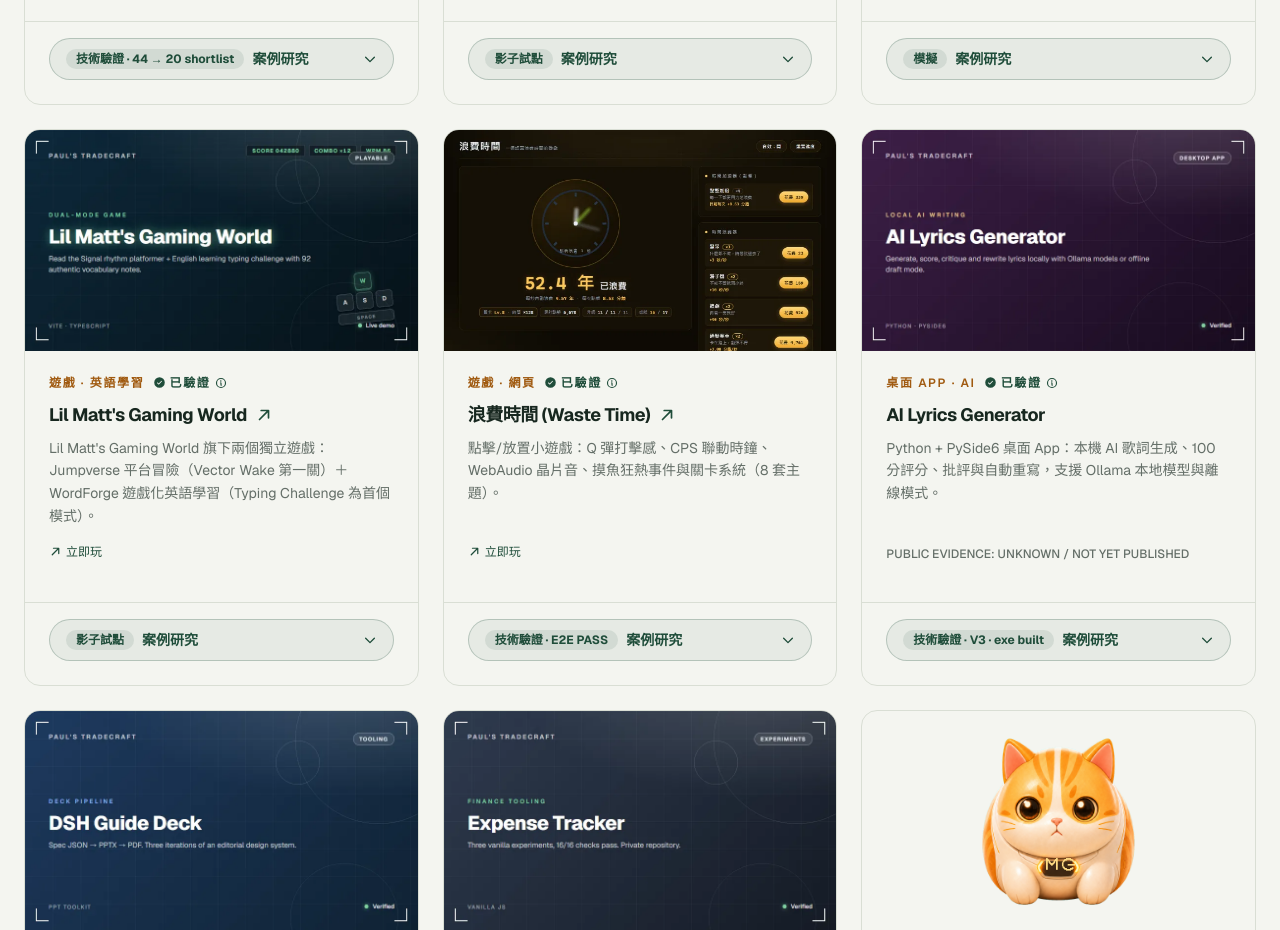
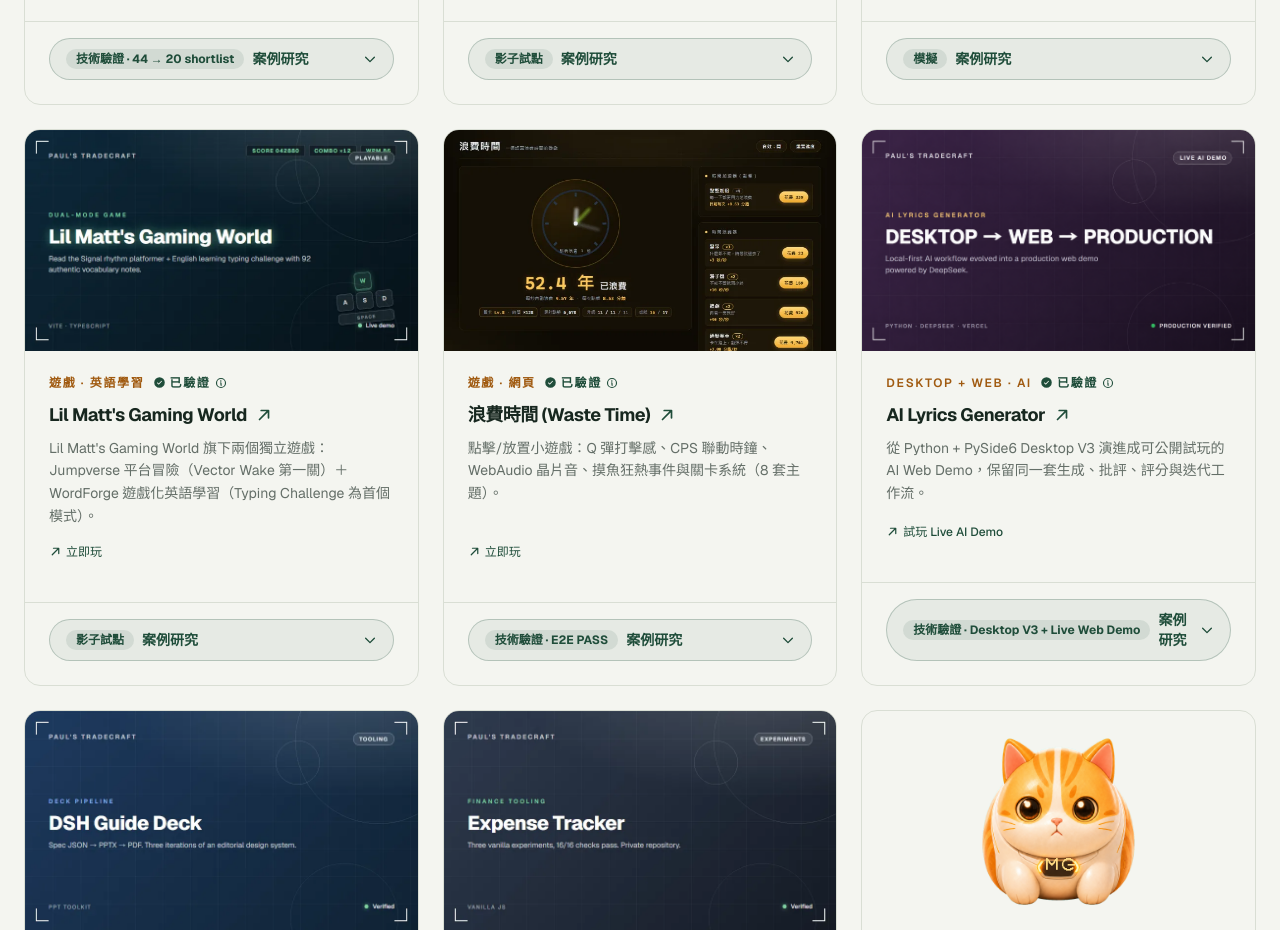
Before and after one commit to apchen1978/pauls-tradecraft, a React (Vite) app: page / in a window 1280 px wide. Shown: the part 4980-5910 px from the top of the page. Built offline with nearby package versions, Linux system fonts and the light colour scheme.

Commit message:
feat: update AI lyrics live demo case study

```diff
--- a/src/components/Works.jsx
+++ b/src/components/Works.jsx
@@ -19,16 +19,17 @@ const iconMap = {
   briefcase: Briefcase,
 };
 
-function CaseStudy({ c, related }) {
+function CaseStudy({ c, related, link, linkLabel }) {
   const { lang, t } = useLang();
   const f = (field) => (field ? field[lang] : "");
+  const stageTag = typeof c.stageTag === "string" ? c.stageTag : c.stageTag?.[lang];
   const labels = t.works.caseStudy;
   return (
     <details className="group mt-4 border-t border-line px-6 pt-4 pb-6">
       <summary className="flex cursor-pointer list-none items-center gap-2 rounded-pill border border-forest/25 bg-forest/[0.06] px-4 py-2.5 text-sm font-bold text-forest transition-colors hover:bg-forest/10 [&::-webkit-details-marker]:hidden">
         <span className="rounded-pill bg-forest/10 px-2.5 py-0.5 text-xs font-bold text-forest">
           {f(c.stage)}
-          {c.stageTag ? ` · ${c.stageTag}` : ""}
+           {stageTag ? ` · ${stageTag}` : ""}
         </span>
         <span className="flex-1">{labels.label}</span>
         <CaretDown size={14} weight="bold" className="transition-transform group-open:rotate-180" />
@@ -42,14 +43,26 @@ function CaseStudy({ c, related }) {
            <dt className="font-semibold text-ink/80">{labels.approach}</dt>
            <dd className="mt-0.5 leading-relaxed text-ink/65">{f(c.approach)}</dd>
          </div>
+         {c.highlights && (
+           <div>
+             <dt className="font-semibold text-ink/80">{labels.capabilities ?? "Capabilities"}</dt>
+             <dd className="mt-1">
+               <ul className="grid gap-1.5 text-ink/65 sm:grid-cols-2">
+                 {c.highlights[lang].map((item) => <li key={item} className="flex gap-2 leading-relaxed"><span className="mt-2 h-1.5 w-1.5 shrink-0 rounded-full bg-amber" />{item}</li>)}
+               </ul>
+             </dd>
+           </div>
+         )}
+         {!c.compact && (
            <div>
              <dt className="font-semibold text-ink/80">{labels.tools}</dt>
              <dd className="mt-0.5 leading-relaxed text-ink/65">{f(c.tools)}</dd>
            </div>
-        <div>
+         )}
+         {!c.compact && <div>
            <dt className="font-semibold text-ink/80">{labels.result}</dt>
            <dd className="mt-0.5 leading-relaxed text-ink/65">{f(c.result)}</dd>
-        </div>
+         </div>}
         <div>
           <dt className="font-semibold text-ink/80">{labels.evidence}</dt>
           <dd className="mt-0.5 break-words leading-relaxed text-ink/65">{f(c.evidence)}</dd>
@@ -65,6 +78,14 @@ function CaseStudy({ c, related }) {
               {typeof related.label === "string" ? related.label : related.label?.[lang]}
             </a>
             {related.note && <p className="mt-1 text-xs leading-relaxed text-ink/55">{typeof related.note === "string" ? related.note : related.note?.[lang]}</p>}
+         </div>
+        )}
+        {c.compact && link && (
+          <div className="border-t border-line pt-3">
+            <a href={link} target="_blank" rel="noopener noreferrer" className="inline-flex items-center gap-1.5 font-semibold text-forest transition-colors hover:text-amber">
+              <ArrowUpRight size={14} weight="bold" />
+              {typeof linkLabel === "string" ? linkLabel : linkLabel?.[lang]}
+            </a>
           </div>
         )}
       </dl>
@@ -107,7 +128,6 @@ export default function Works() {
             <motion.article
               key={w.id}
               id={w.id}
-              className="scroll-mt-28"
               onClick={
                 w.link
                   ? undefined
@@ -121,7 +141,7 @@ export default function Works() {
               whileInView={{ opacity: 1, y: 0 }}
               viewport={{ once: true, margin: "-60px" }}
               transition={{ duration: 0.5, ease: "easeOut", delay: (i % 3) * 0.06 }}
-              className={`group flex flex-col overflow-hidden rounded-card border border-line bg-bone transition-colors hover:border-forest/40 col-span-1 ${desktopSpan} ${w.link ? "" : "cursor-pointer"}`}
+               className={`group flex scroll-mt-28 flex-col overflow-hidden rounded-card border border-line bg-bone transition-colors hover:border-forest/40 col-span-1 ${desktopSpan} ${w.link ? "" : "cursor-pointer"}`}
             >
               <Wrapper {...wrapperProps} className="flex flex-1 flex-col">
                 {w.cover ? (
@@ -185,7 +205,7 @@ export default function Works() {
                   )}
                 </div>
               </Wrapper>
-              {w.case && <CaseStudy c={w.case} related={w.related} />}
+         {w.case && <CaseStudy c={w.case} related={w.related} link={w.link} linkLabel={w.linkLabel} />}
             </motion.article>
           );
         })}
--- a/src/data/works.js
+++ b/src/data/works.js
@@ -322,43 +322,49 @@ export const works = [
   },
   {
     id: "lyrics",
-    cover: "/images/cover-lyrics.webp",
-    imageAlt: { zh: "AI Lyrics Generator 桌面應用", en: "AI Lyrics Generator desktop app" },
+    cover: "/images/cover-lyrics-v2.png",
+     imageAlt: { zh: "AI Lyrics Generator Desktop V3 與 Live Web Demo", en: "AI Lyrics Generator Desktop V3 and live web demo" },
     span: "col-span-1",
     verified: true,
-    link: null,
+     link: "https://deploy-lake-zeta.vercel.app",
+     linkLabel: { zh: "試玩 Live AI Demo", en: "Try Live AI Demo" },
     zh: {
       title: "AI Lyrics Generator",
-      desc: "Python + PySide6 桌面 App：本機 AI 歌詞生成、100 分評分、批評與自動重寫，支援 Ollama 本地模型與離線模式。",
-      tag: "桌面 App · AI",
+       desc: "從 Python + PySide6 Desktop V3 演進成可公開試玩的 AI Web Demo，保留同一套生成、批評、評分與迭代工作流。",
+       tag: "Desktop + Web · AI",
     },
     en: {
       title: "AI Lyrics Generator",
-      desc: "Python + PySide6 desktop app: local AI lyric generation, 100-point scoring, critique and auto-rewrite, with Ollama local models and offline mode.",
-      tag: "Desktop app · AI",
+       desc: "Evolved from a Python + PySide6 Desktop V3 app into a public AI Web Demo while preserving the same generation, critique, scoring, and iteration workflow.",
+       tag: "Desktop + Web · AI",
     },
     case: {
       stage: { zh: "技術驗證", en: "Technical Validation" },
-      stageTag: "V3 · exe built",
+       stageTag: { zh: "Desktop V3 + Live Web Demo", en: "Desktop V3 + Live Web Demo" },
+       compact: true,
        problem: {
-        zh: "歌詞創作缺乏本機、可離線的 AI 輔助流程：生成、評分、批評、重寫各自分散。",
-        en: "Lyric writing lacked a local, offline-capable AI workflow: generation, scoring, critique, and rewrite were disconnected.",
+         zh: "歌詞創作工具往往只停留在單次生成，缺少可實際操作的品質控制與迭代流程。",
+         en: "Lyric tools often stop at one-shot generation, without a practical quality-control and iteration workflow.",
        },
        approach: {
-        zh: "Python + PySide6 桌面 App：生成 → 批評 → 自動重寫 → 輸出；100 分品質評分（Hook/可唱性/押韻等六軸）；版本歷史與 A/B 比較；Ollama 本地模型或離線草稿模式。",
-        en: "Python + PySide6 desktop app: generate → critique → auto-rewrite → output; 100-point quality score across six axes; version history and A/B compare; Ollama local models or offline draft mode.",
+         zh: "Desktop V3 canonical core → Python serverless adapter → DeepSeek API → Vercel deployment；Web 只負責 presentation 與安全 API boundary。",
+         en: "Desktop V3 canonical core → Python serverless adapter → DeepSeek API → Vercel deployment; the Web layer owns presentation and the secure API boundary.",
+       },
+       highlights: {
+         zh: ["Generate → Critic → 100 分 Quality Score → Auto Rewrite", "Rewrite Directions 與 Chorus Hooks", "Version History 與 A/B Comparison", "Desktop canonical core 延伸至公開 Web", "DeepSeek-powered 真實生成，API key 僅存在 server-side", "390px / 1280px、rate-limit rejection 與 client bundle 已驗證"],
+         en: ["Generate → Critic → 100-point Quality Score → Auto Rewrite", "Rewrite Directions and Chorus Hooks", "Version History and A/B Comparison", "Desktop canonical core extended to a public Web Demo", "DeepSeek-powered live generation with the API key server-side only", "390px / 1280px, rate-limit rejection, and client-bundle checks verified"],
        },
        tools: {
-        zh: "Python · PySide6 · Ollama（qwen2.5 / llama3.2）· TXT/DOCX 匯出",
-        en: "Python · PySide6 · Ollama (qwen2.5 / llama3.2) · TXT/DOCX export",
+         zh: "Python · PySide6 · DeepSeek API · Vercel Serverless · Ollama · HTML/CSS/JavaScript",
+         en: "Python · PySide6 · DeepSeek API · Vercel Serverless · Ollama · HTML/CSS/JavaScript",
        },
        result: {
-        zh: "V3 功能集完成，本機 exe 產物已建置（40.9MB）。",
-        en: "V3 feature set complete; local EXE build produced (40.9MB).",
+         zh: "Desktop V3 可獨立執行，Windows EXE 已建置（40.9MB）；公開 Live Web Demo 已部署，Desktop 與 Web 共用同一套 Python V3 核心。",
+         en: "Desktop V3 runs independently with a built Windows EXE (40.9MB); the public Live Web Demo is deployed, with Desktop and Web sharing the same Python V3 core.",
        },
        evidence: {
-        zh: "V3 功能集與本機 exe 已建置（40.9MB，本機驗證可啟動）；來源：本地 OneDrive 專案資料夾 + private repo（apchen1978/ai-lyrics-generator）。公開 demo 尚未發布。",
-        en: "V3 feature set and local EXE build verified (40.9MB, launches locally); source: local OneDrive project folder + private repo (apchen1978/ai-lyrics-generator). No public demo published yet.",
+         zh: "Production Web Demo 已完成端到端實測：Idea → Generate → Critic → Score → Rewrite → Hooks → Version History → A/B Comparison。已驗證真實 DeepSeek AI generation、390px / 1280px 響應式版面、0 material console errors、client bundle 無 API key、provider / model 不由訪客控制，以及 rate-limit rejection path。來源：private repo apchen1978/ai-lyrics-generator。",
+         en: "Production Web Demo verified end to end: Idea → Generate → Critic → Score → Rewrite → Hooks → Version History → A/B Comparison. Verified: real DeepSeek AI generation, responsive 390px / 1280px layouts, 0 material console errors, no API key in the client bundle, visitor cannot control provider or model, and the rate-limit rejection path. Source: private repo apchen1978/ai-lyrics-generator.",
        },
     },
   },
--- a/src/i18n.jsx
+++ b/src/i18n.jsx
@@ -35,6 +35,7 @@ const dict = {
         takeaway: "核心判斷",
         problem: "挑戰",
         approach: "我的做法",
+        capabilities: "能力展示",
         tools: "技術與 AI",
         result: "成果",
         evidence: "驗證",
@@ -173,6 +174,7 @@ const dict = {
         takeaway: "Key takeaway",
         problem: "Challenge",
         approach: "Approach",
+        capabilities: "Capabilities",
         tools: "Technology & AI",
         result: "Outcome",
         evidence: "Evidence",
```
Also changed, not shown: public/images/cover-lyrics-v2.png (added). Lines whose indentation alone changed are shown as unchanged.
